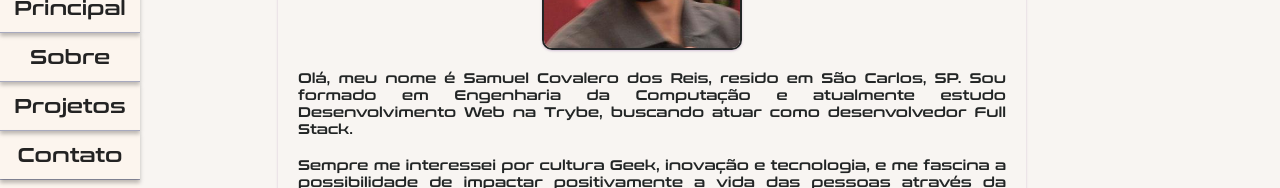
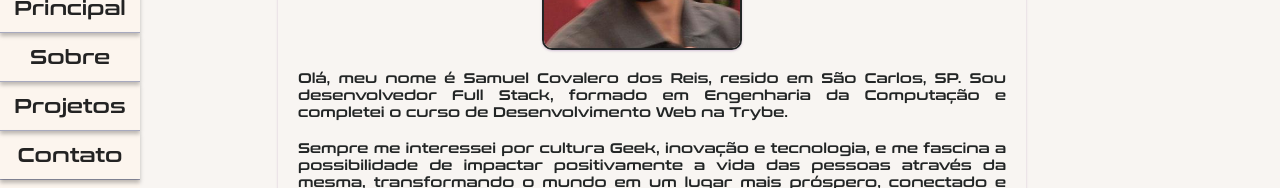
Before and after one commit to holygato/ImSamuelCovalero.github.io, a React (Create React App) app: page /sobre in a window 1280 px wide. Shown: the part 289-477 px from the top of the page. Built offline with nearby package versions, Linux system fonts and the light colour scheme.

Commit message:
chore(About): Atualizei o texto do About para refletir melhor a situação atual, já que me formei na Trybe

```diff
--- a/src/pages/Sobre/Sobre.jsx
+++ b/src/pages/Sobre/Sobre.jsx
@@ -54,9 +54,8 @@ function Sobre() {
           <img id="myPicture" src={myPicture2} alt="Foto de Samuel Covalero dos Reis" />
           <p>
             Olá, meu nome é Samuel Covalero dos Reis, resido em São Carlos, SP.
-            Sou formado em Engenharia da Computação e
-            atualmente estudo Desenvolvimento Web na Trybe, buscando atuar como desenvolvedor
-            Full Stack.
+            Sou desenvolvedor Full Stack, formado em Engenharia da Computação e
+            completei o curso de Desenvolvimento Web na Trybe.
           </p>
           <br />
           <p>
```
